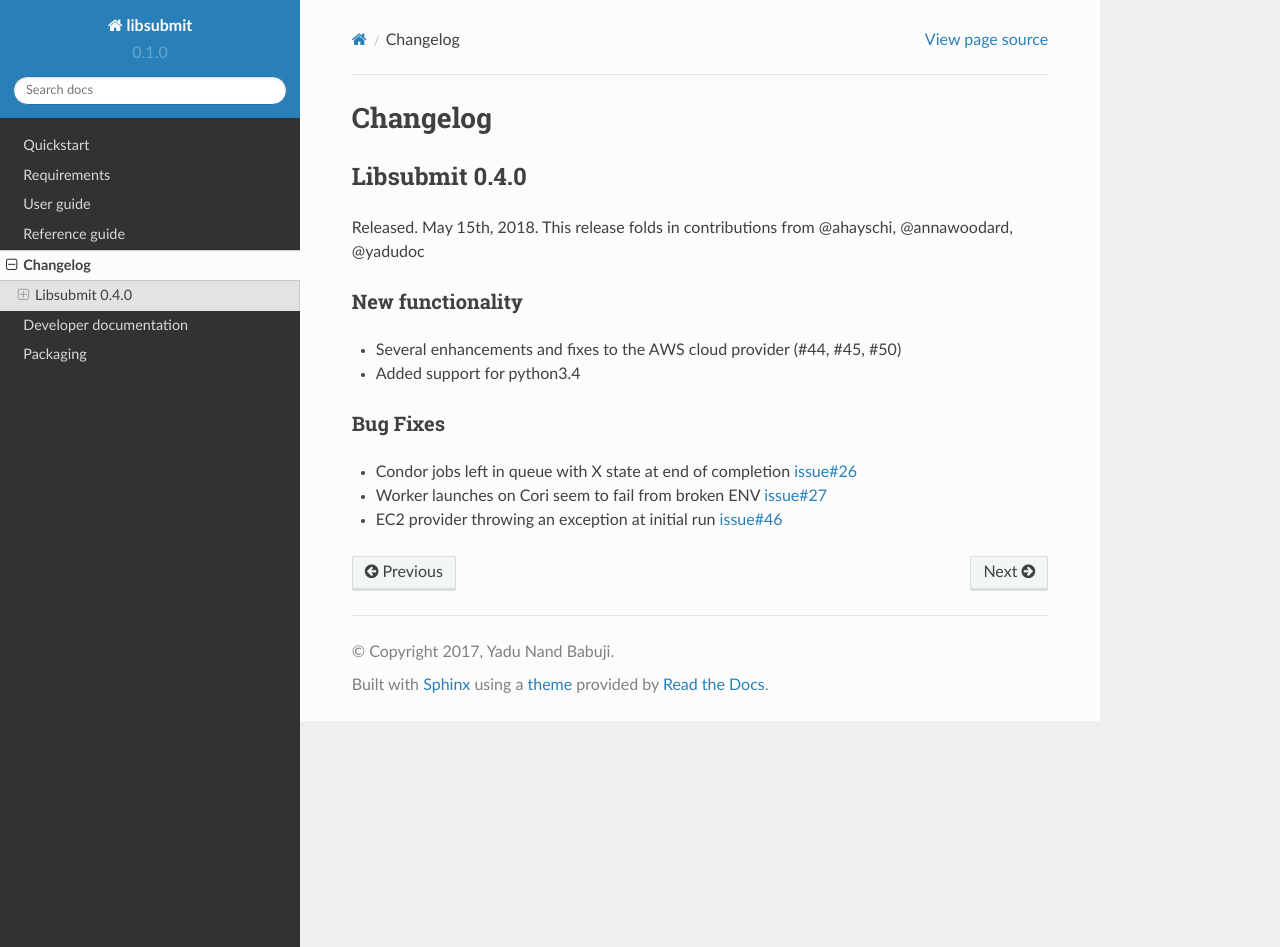
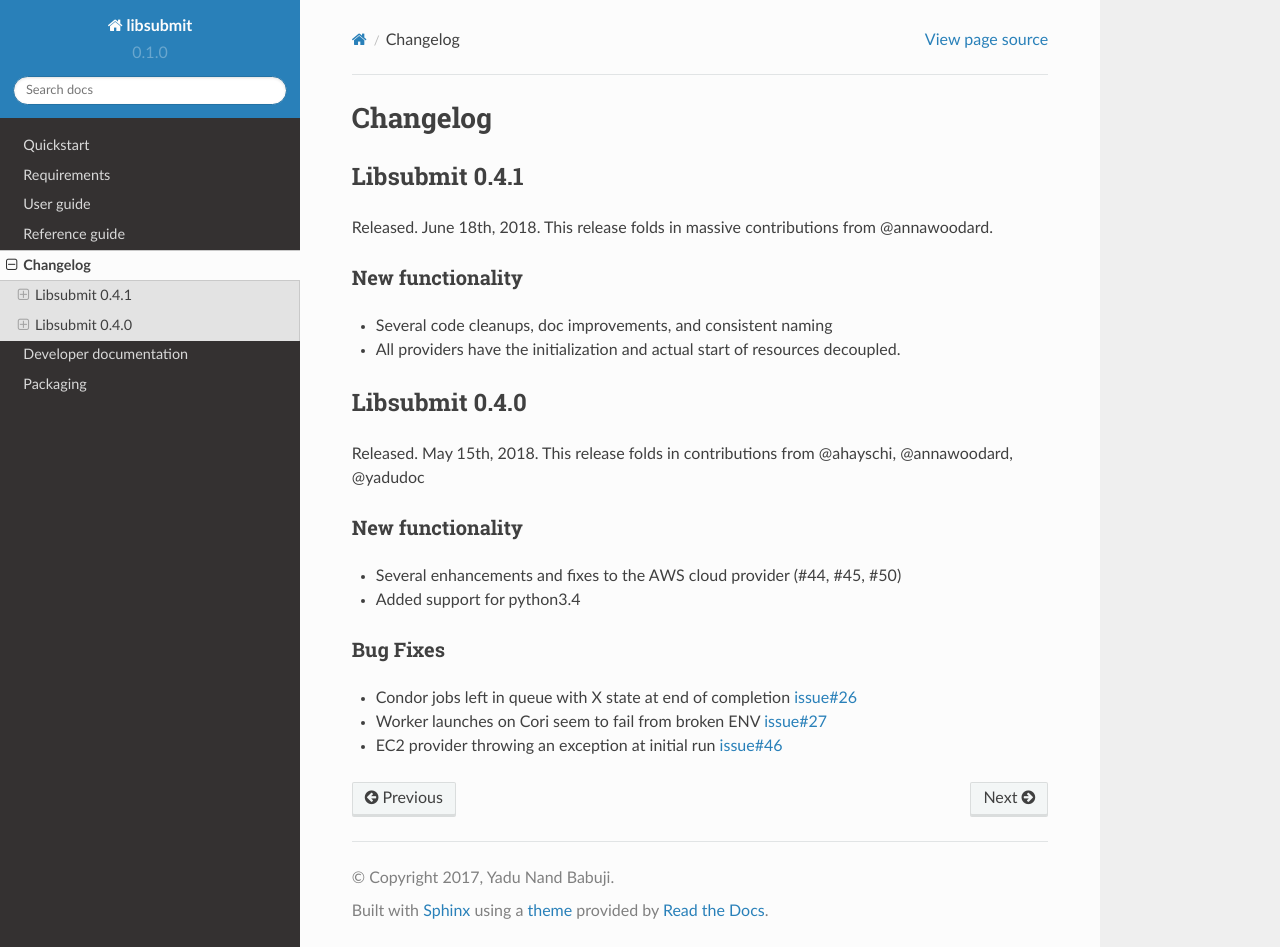
Before and after one commit to Parsl/parsl, a Sphinx documentation site: the page built from docs/devguide/changelog.rst, in a window 1280 px wide and 947 px high. Built offline with Sphinx 7.4.7 and the Read the Docs theme 2.0.0, drawn with Linux system fonts in a browser that asks for light colours.

Commit message:
Bumping version to 0.4.1

```diff
--- a/docs/devguide/changelog.rst
+++ b/docs/devguide/changelog.rst
@@ -1,5 +1,20 @@
 Changelog
 =========
+
+Libsubmit 0.4.1
+---------------
+
+Released. June 18th, 2018.
+This release folds in massive contributions from @annawoodard.
+
+New functionality
+^^^^^^^^^^^^^^^^^
+
+* Several code cleanups, doc improvements, and consistent naming
+
+* All providers have the initialization and actual start of resources decoupled.
+
+
 
 Libsubmit 0.4.0
 ---------------
--- a/libsubmit/version.py
+++ b/libsubmit/version.py
@@ -1,4 +1,4 @@
 ''' Set module version
 <Major>.<Minor>.<maintenance>[-alpha/beta/..]
 '''
-VERSION = '0.4.0'
+VERSION = '0.4.1'
```
